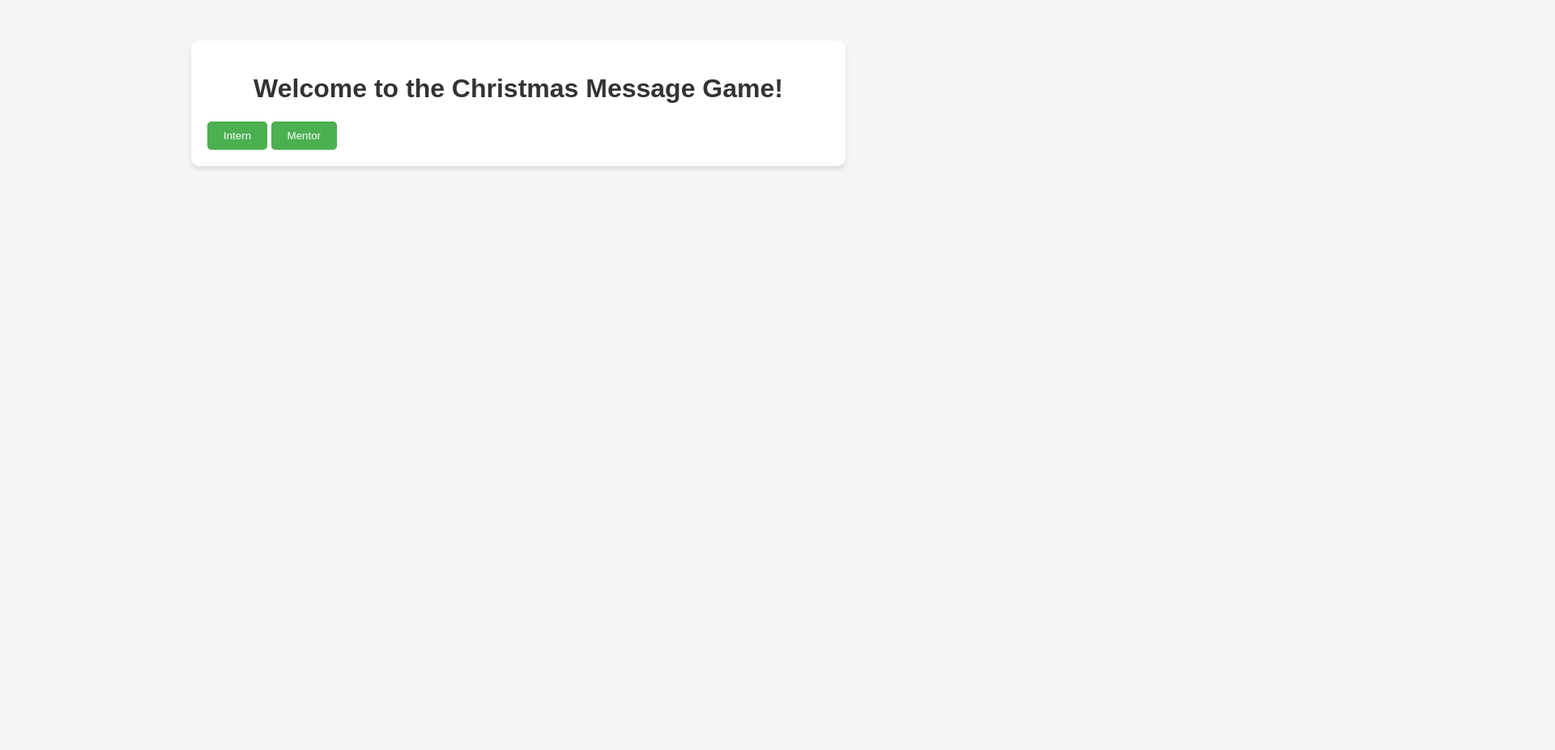
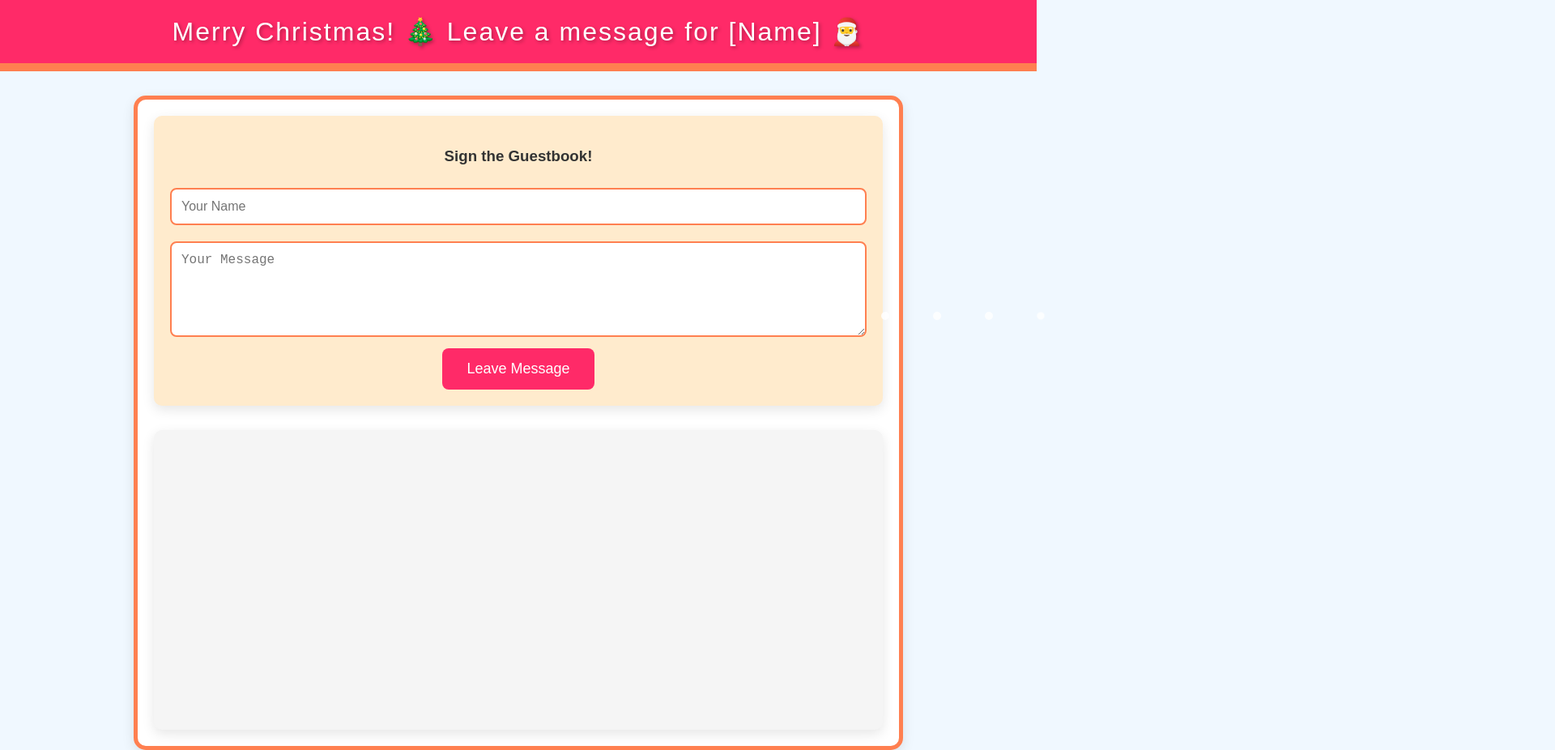
Before and after one commit to mynameisashllee/christmascrying, a plain HTML site: page index.html in a window 1280 px wide. Shown: the top 926 px of the page at 81% size, 1920 px wide, since content can reach past the window. Before the commit the page ends 800 px from the top, so only its background shows below. Drawn offline with Linux system fonts and the light colour scheme; files that its build step writes are made by us from their sources.

Commit message:
Update index.html

```diff
--- a/index.html
+++ b/index.html
@@ -3,16 +3,220 @@
 <head>
     <meta charset="UTF-8">
     <meta name="viewport" content="width=device-width, initial-scale=1.0">
-    <title>Christmas Message Game</title>
-    <link rel="stylesheet" href="styles.css">
+    <title>Christmas Guestbook</title>
+    <style>
+        body {
+            font-family: 'Arial', sans-serif;
+            background-color: #f0f8ff;
+            margin: 0;
+            padding: 0;
+            color: #333;
+            text-align: center;
+        }
+
+        header {
+            background-color: #ff2a68;
+            color: white;
+            padding: 20px 0;
+            font-size: 2em;
+            letter-spacing: 2px;
+            text-shadow: 2px 2px 4px rgba(0, 0, 0, 0.3);
+            border-bottom: 10px solid #ff7f50;
+        }
+
+        .container {
+            width: 80%;
+            max-width: 900px;
+            margin: 30px auto;
+            padding: 20px;
+            background-color: #ffffff;
+            border-radius: 15px;
+            box-shadow: 0 5px 15px rgba(0, 0, 0, 0.1);
+            overflow: hidden;
+            border: 5px solid #ff7f50;
+        }
+
+        .form-container {
+            background-color: #ffebcd;
+            padding: 20px;
+            border-radius: 10px;
+            margin-bottom: 30px;
+            box-shadow: 0 5px 15px rgba(0, 0, 0, 0.1);
+        }
+
+        input, textarea {
+            width: 100%;
+            padding: 12px;
+            margin: 10px 0;
+            border-radius: 8px;
+            border: 2px solid #ff7f50;
+            font-size: 16px;
+            box-sizing: border-box;
+        }
+
+        button {
+            background-color: #ff2a68;
+            color: white;
+            border: none;
+            padding: 15px 30px;
+            font-size: 18px;
+            border-radius: 8px;
+            cursor: pointer;
+            transition: background-color 0.3s ease;
+        }
+
+        button:hover {
+            background-color: #ff7f50;
+        }
+
+        .guestbook {
+            margin-top: 30px;
+            padding: 10px;
+            background-color: #f5f5f5;
+            border-radius: 10px;
+            box-shadow: 0 5px 15px rgba(0, 0, 0, 0.1);
+            height: 350px;
+            overflow-y: scroll;
+        }
+
+        .guestbook-entry {
+            background-color: #fff;
+            border: 2px solid #ff7f50;
+            padding: 10px;
+            margin-bottom: 15px;
+            border-radius: 8px;
+            text-align: left;
+        }
+
+        .guestbook-entry p {
+            margin: 5px 0;
+        }
+
+        .guestbook-entry .name {
+            font-weight: bold;
+            color: #ff2a68;
+        }
+
+        .snowflakes {
+            position: absolute;
+            top: 0;
+            left: 0;
+            pointer-events: none;
+            z-index: 9999;
+            width: 100%;
+            height: 100%;
+            animation: snowfall 10s linear infinite;
+        }
+
+        .snowflake {
+            position: absolute;
+            top: -10px;
+            width: 10px;
+            height: 10px;
+            background-color: white;
+            border-radius: 50%;
+            opacity: 0.8;
+            animation: snowflake 5s linear infinite;
+        }
+
+        @keyframes snowfall {
+            0% {
+                top: -10px;
+                left: 0%;
+            }
+            100% {
+                top: 100%;
+                left: 100%;
+            }
+        }
+
+        @keyframes snowflake {
+            0% {
+                transform: scale(1);
+            }
+            25% {
+                transform: scale(1.1);
+            }
+            50% {
+                transform: scale(1);
+            }
+            75% {
+                transform: scale(0.9);
+            }
+            100% {
+                transform: scale(1);
+            }
+        }
+    </style>
 </head>
 <body>
-    <div class="container">
-        <h1>Welcome to the Christmas Message Game!</h1>
-        <div class="button-container">
-            <button onclick="window.location.href='intern.html'">Intern</button>
-            <button onclick="window.location.href='mentor.html'">Mentor</button>
+
+<header>
+    Merry Christmas! 🎄 Leave a message for [Name] 🎅
+</header>
+
+<div class="container">
+
+    <div class="form-container">
+        <h3>Sign the Guestbook!</h3>
+        <form id="guestbookForm">
+            <input type="text" id="name" placeholder="Your Name" required>
+            <textarea id="message" rows="5" placeholder="Your Message" required></textarea>
+            <button type="submit">Leave Message</button>
+        </form>
+    </div>
+
+    <div class="guestbook">
+        <div id="messagesList">
+            <!-- Messages will appear here -->
         </div>
     </div>
+
+</div>
+
+<!-- Snowflakes Animation -->
+<div class="snowflakes" aria-hidden="true">
+    <div class="snowflake" style="left: 5%; animation-duration: 7s;"></div>
+    <div class="snowflake" style="left: 10%; animation-duration: 10s;"></div>
+    <div class="snowflake" style="left: 15%; animation-duration: 8s;"></div>
+    <div class="snowflake" style="left: 20%; animation-duration: 6s;"></div>
+    <div class="snowflake" style="left: 25%; animation-duration: 9s;"></div>
+    <div class="snowflake" style="left: 30%; animation-duration: 12s;"></div>
+    <div class="snowflake" style="left: 35%; animation-duration: 5s;"></div>
+    <div class="snowflake" style="left: 40%; animation-duration: 11s;"></div>
+    <div class="snowflake" style="left: 45%; animation-duration: 10s;"></div>
+    <div class="snowflake" style="left: 50%; animation-duration: 6s;"></div>
+</div>
+
+<script>
+    // Handle form submission
+    document.getElementById("guestbookForm").addEventListener("submit", function(e) {
+        e.preventDefault();
+
+        const name = document.getElementById("name").value.trim();
+        const message = document.getElementById("message").value.trim();
+
+        if (name && message) {
+            const messageList = document.getElementById("messagesList");
+
+            const entryDiv = document.createElement("div");
+            entryDiv.classList.add("guestbook-entry");
+
+            entryDiv.innerHTML = `
+                <p class="name">${name}</p>
+                <p>${message}</p>
+            `;
+
+            messageList.prepend(entryDiv);  // Add new message at the top
+
+            // Clear the form fields after submission
+            document.getElementById("name").value = "";
+            document.getElementById("message").value = "";
+        } else {
+            alert("Please fill in both fields!");
+        }
+    });
+</script>
+
 </body>
 </html>
```
